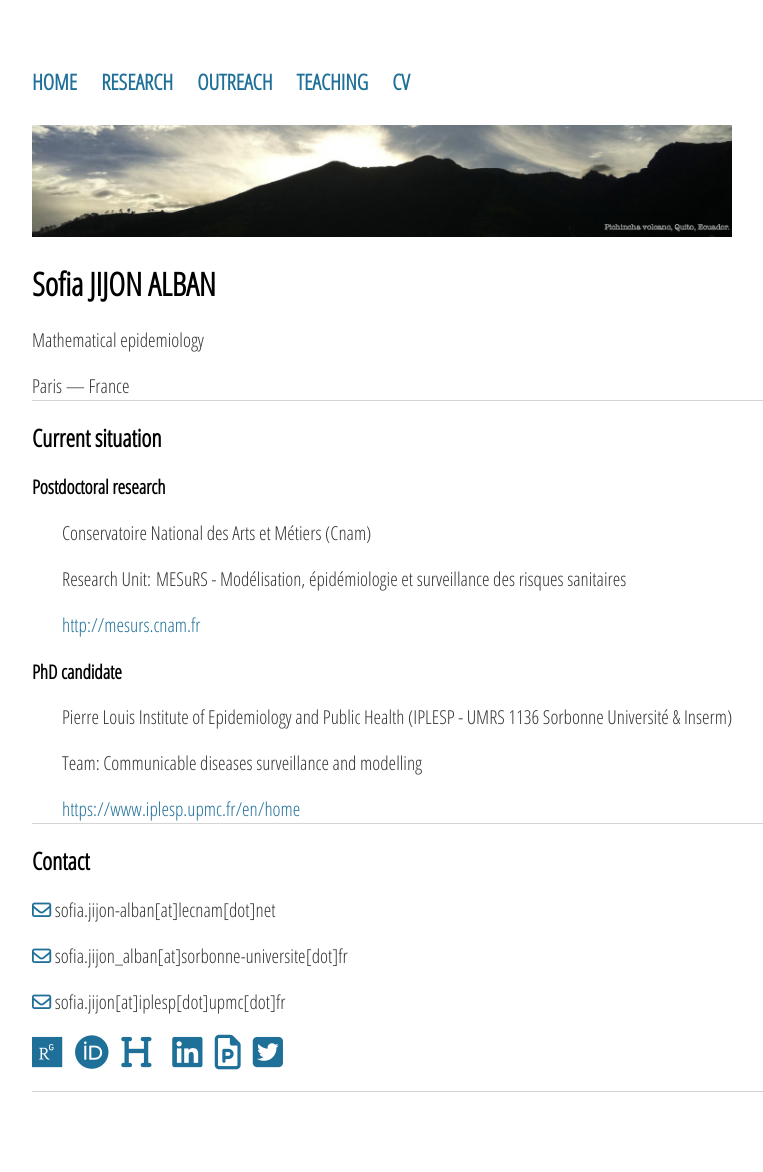
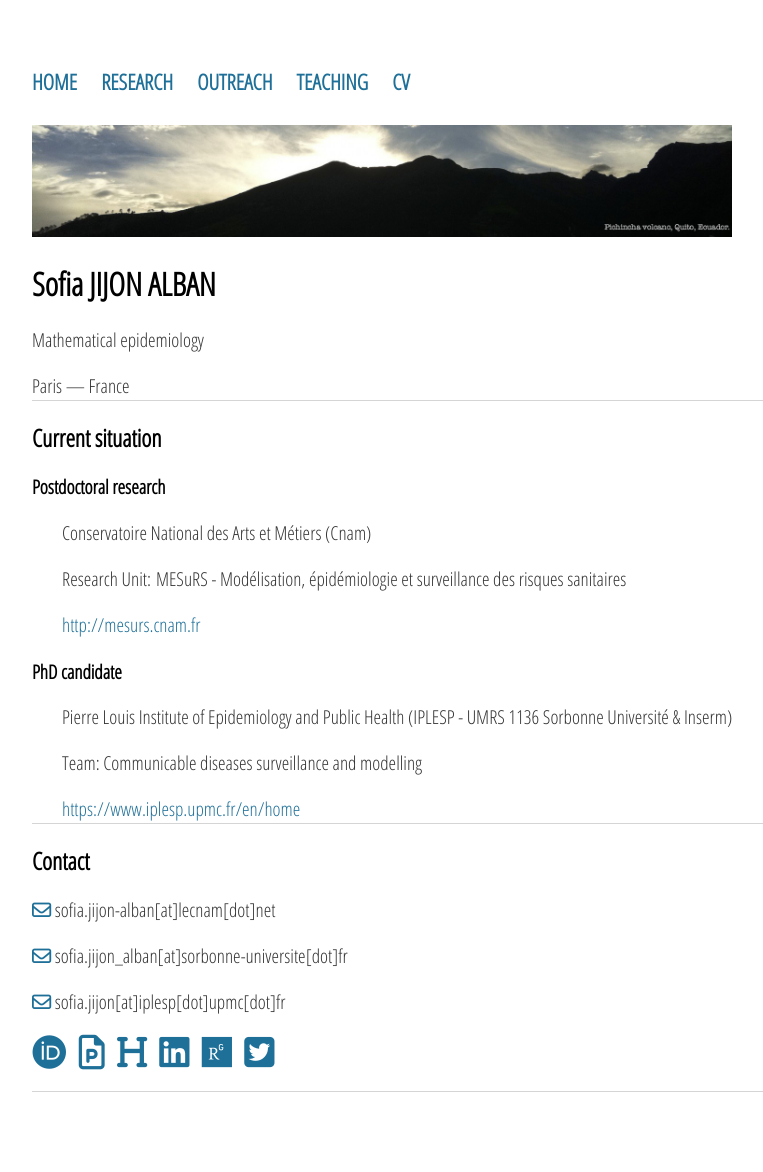
Before and after one commit to sjijon/sjijon.github.io, a Jekyll site: the page built from index.html, in a window 1280 px wide. Shown: the whole page, without its empty margins (160-923 px from the left). Built offline with Jekyll 4.4.1, drawn with Linux system fonts in a browser that asks for light colours; nearby versions of some CDN libraries.

Commit message:
Reorganize icons

```diff
--- a/index.html
+++ b/index.html
@@ -47,17 +47,15 @@ title: Sofia JIJON
 		<i class="far fa-envelope" style="color:#1f7099"></i> sofia.jijon[at]iplesp[dot]upmc[dot]fr
 	</p>
 	<p>
-		<a href="https://www.researchgate.net/profile/Sofia_Jijon" target="_blank"><i class="fab fa-researchgate" style="font-size: 1.8em"></i></a>
+		<a href="https://orcid.org/0000-0002-1292-0512" target="_blank"><i class="fab fa-orcid" style="font-size: 1.8em"></i></a>
 		&nbsp;
-		<a href="https://orcid.org/0000-0002-1292-0512" target="_blank"><i class="fab fa-orcid" style="font-size: 1.8em"></i></a>
+		<a href="https://publons.com/researcher/4268332/sofia-jijon/" target="_blank"><i class="fa fa-file-powerpoint-o" style="font-size: 1.8em"></i></a>
 		&nbsp;
 		<a href="https://hal.archives-ouvertes.fr/sofia-jijon" target="_blank"><i class="fas fa-heading" style="font-size: 1.8em"></i></a>
 		&nbsp;
-		<!-- <a href="https://open.spotify.com/user/yxsq8273mx5qd1v6z05p6do9m" target="_blank"><i class="fab fa-spotify" style="font-size: 1.8em"></i></a>-->
-		&nbsp;
 		<a href="https://www.linkedin.com/in/sofiajijonalban/" target="_blank"><i class="fab fa-linkedin" style="font-size: 1.8em"></i></a>
 		&nbsp;
-		<a href="https://publons.com/researcher/4268332/sofia-jijon/" target="_blank"><i class="fa fa-file-powerpoint-o" style="font-size: 1.8em"></i></a>
+		<a href="https://www.researchgate.net/profile/Sofia_Jijon" target="_blank"><i class="fab fa-researchgate" style="font-size: 1.8em"></i></a>
 		&nbsp;
 		<a href="https://twitter.com/Sofia_Jijon" target="_blank"><i class="fab fa-twitter-square" style="font-size: 1.8em"></i></a>
 	</p>
```
